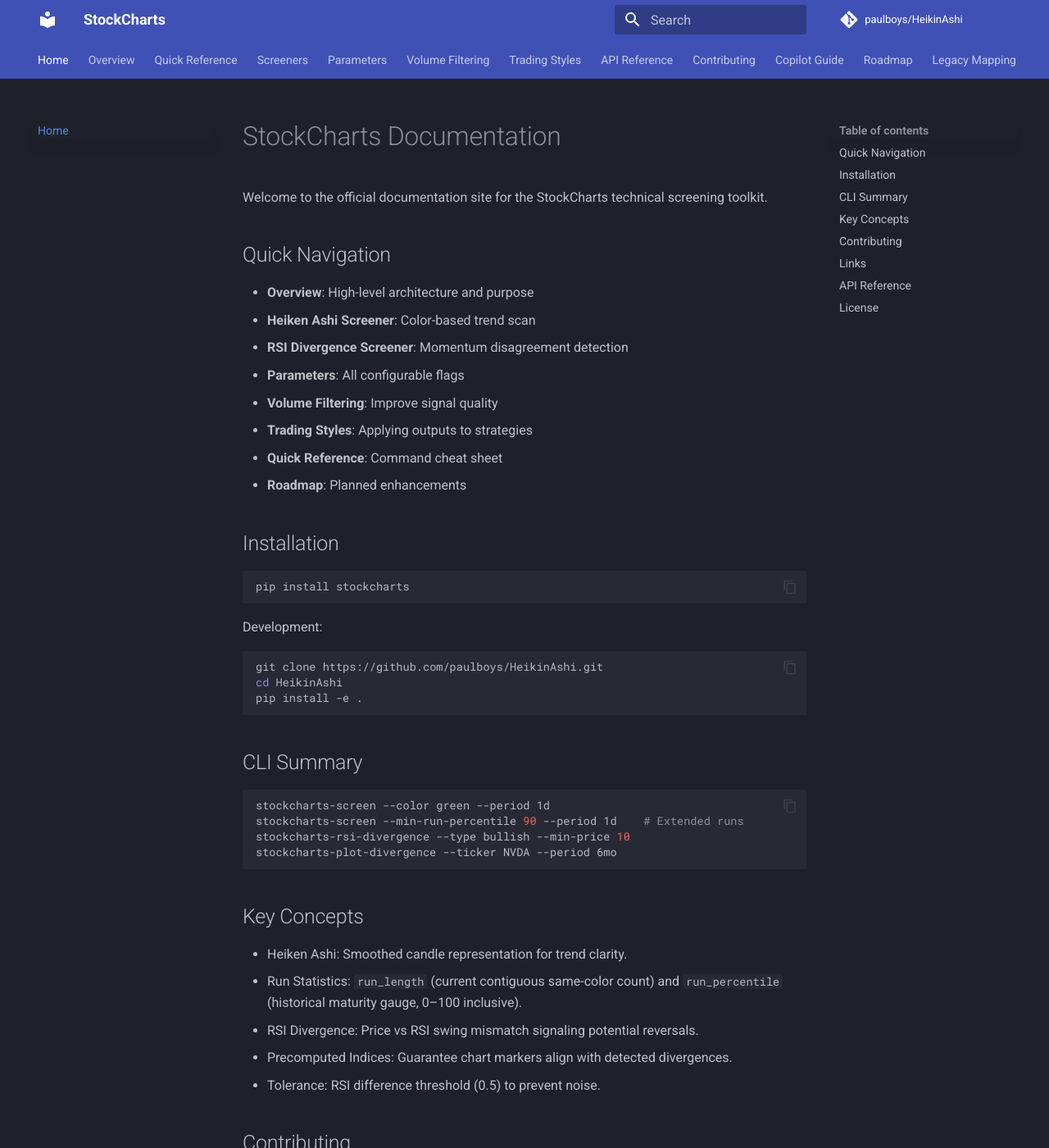
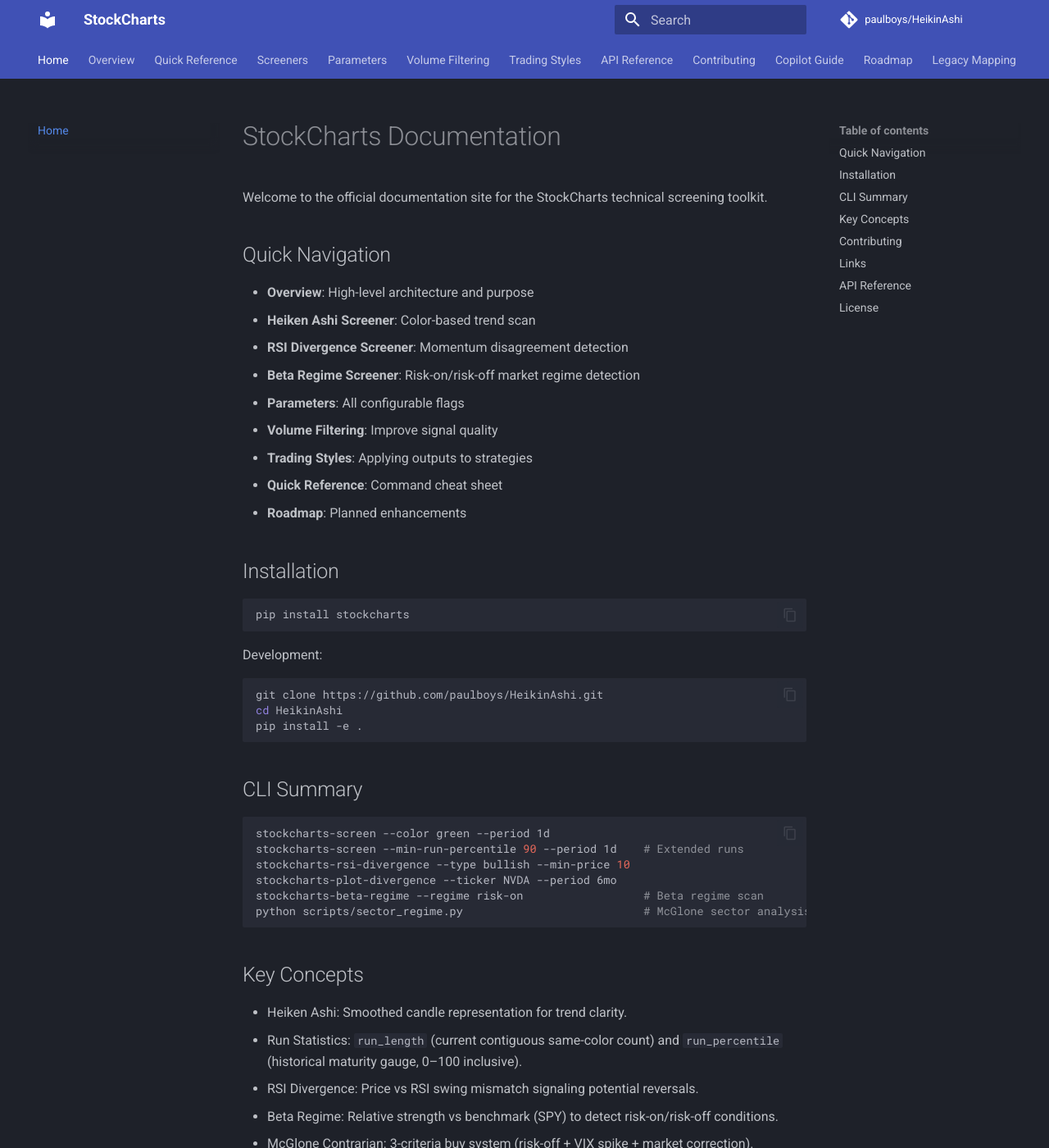
Before and after one commit to paulboys/HeikinAshi, an MkDocs documentation site: the page built from docs/index.md, in a window 1280 px wide and 1400 px high. Shown: the whole window at 82% size. Built offline with MkDocs 1.6.1 and Material for MkDocs 9.7.7, drawn with Linux system fonts in a browser that asks for light colours; comment, search, counter and statistics services are not loaded.

Commit message:
docs: add beta regime and sector regime to main documentation
- Update index.md: add Beta Regime to navigation and CLI summary
- Update overview.md: add beta regime and McGlone sector analysis to capabilities
- Update quick_reference.md: add beta regime and sector regime commands
- Update roadmap.md: mark beta regime and McGlone sector analysis as completed

````diff
--- a/docs/index.md
+++ b/docs/index.md
@@ -6,6 +6,7 @@
 - **Overview**: High-level architecture and purpose
 - **Heiken Ashi Screener**: Color-based trend scan
 - **RSI Divergence Screener**: Momentum disagreement detection
+- **Beta Regime Screener**: Risk-on/risk-off market regime detection
 - **Parameters**: All configurable flags
 - **Volume Filtering**: Improve signal quality
 - **Trading Styles**: Applying outputs to strategies
@@ -29,12 +30,16 @@
 stockcharts-screen --min-run-percentile 90 --period 1d    # Extended runs
 stockcharts-rsi-divergence --type bullish --min-price 10
 stockcharts-plot-divergence --ticker NVDA --period 6mo
+stockcharts-beta-regime --regime risk-on                  # Beta regime scan
+python scripts/sector_regime.py                           # McGlone sector analysis
 ```
 
 ## Key Concepts
 - Heiken Ashi: Smoothed candle representation for trend clarity.
 - Run Statistics: `run_length` (current contiguous same-color count) and `run_percentile` (historical maturity gauge, 0–100 inclusive).
 - RSI Divergence: Price vs RSI swing mismatch signaling potential reversals.
+- Beta Regime: Relative strength vs benchmark (SPY) to detect risk-on/risk-off conditions.
+- McGlone Contrarian: 3-criteria buy system (risk-off + VIX spike + market correction).
 - Precomputed Indices: Guarantee chart markers align with detected divergences.
 - Tolerance: RSI difference threshold (0.5) to prevent noise.
 
````
Also changed, not shown: docs/overview.md (+4 -1 lines), docs/quick_reference.md (+7 -2 lines), docs/roadmap.md (+2 -0 lines).
